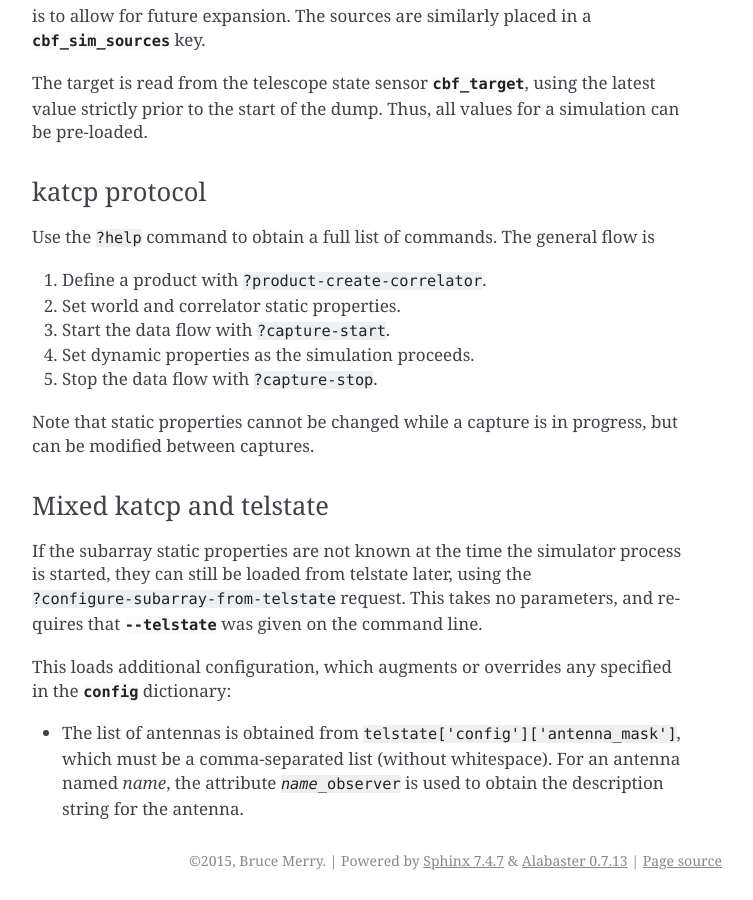
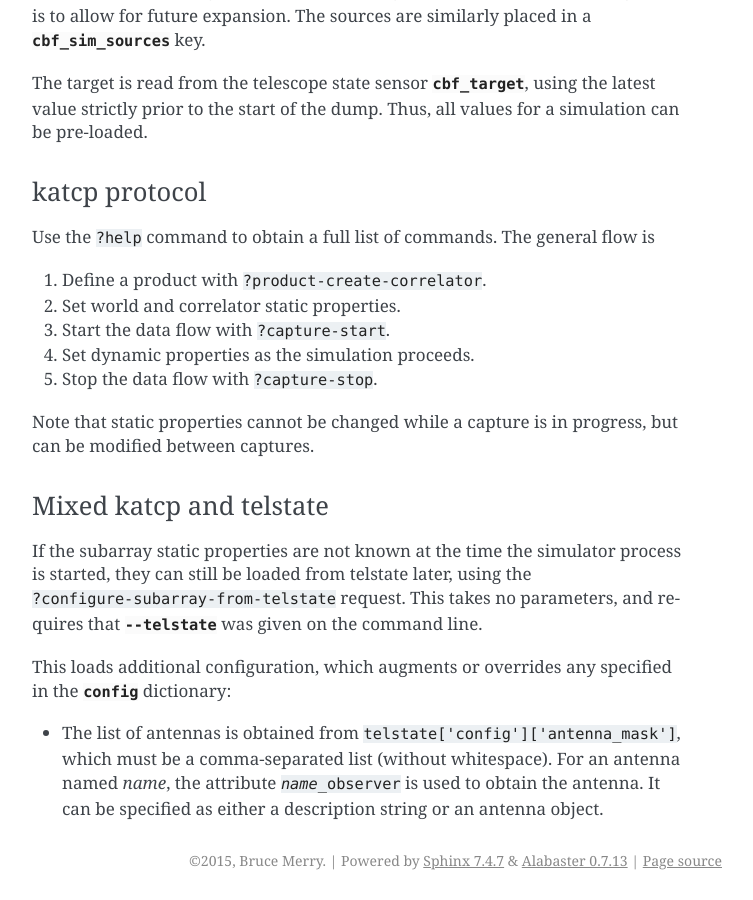
Before and after one commit to ska-sa/katcbfsim, a Sphinx documentation site: the page built from doc/about.rst, in a window 1280 px wide and 900 px high, scrolled down 2600 px. Shown: the whole window, without its empty margins (388-1141 px from the left). Built offline with Sphinx 7.4.7, drawn with Linux system fonts in a browser that asks for light colours.

Commit message:
Document that *_observer attribute ca be an object
To reflect how kattelmod is going to provide it, which is different to
how CAM will provide it.

```diff
--- a/doc/about.rst
+++ b/doc/about.rst
@@ -178,5 +178,5 @@ in the :attr:`config` dictionary:
 - The list of antennas is obtained from
   ``telstate['config']['antenna_mask']``, which must be a comma-separated list
   (without whitespace). For an antenna named `name`, the attribute
-  :samp:`{name}_observer` is used to obtain the description string for the
-  antenna.
+  :samp:`{name}_observer` is used to obtain the antenna. It can be specified as
+  either a description string or an antenna object.
```
Also changed, not shown: 1 other file.
